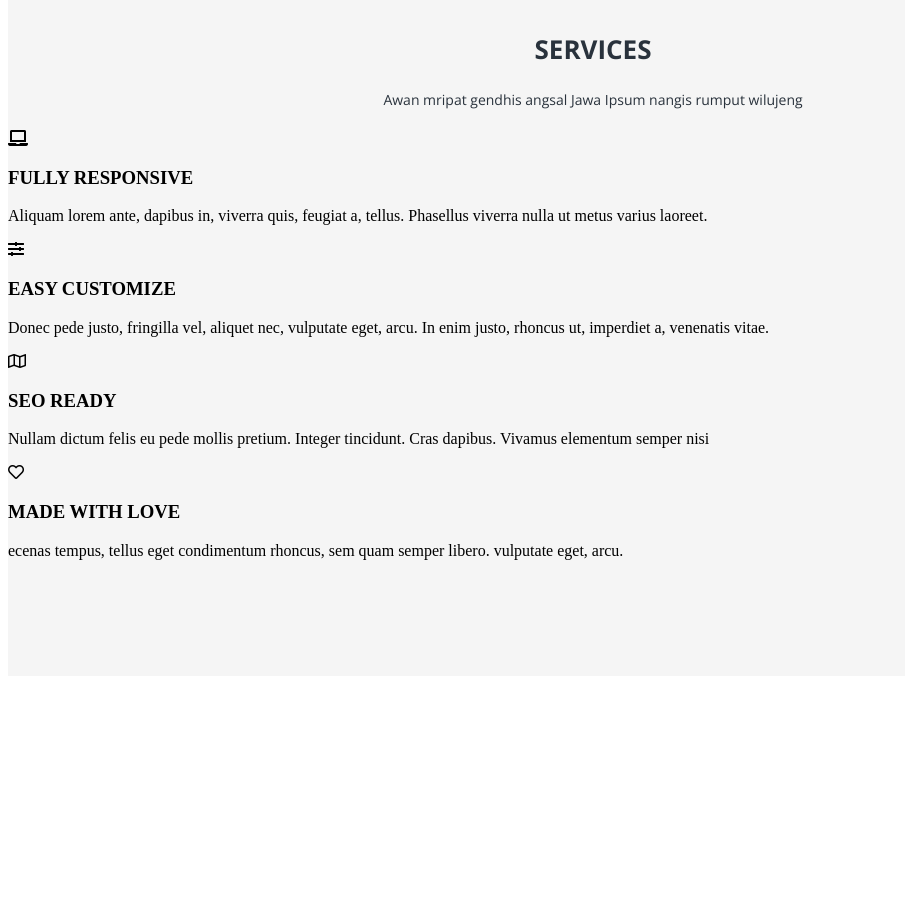
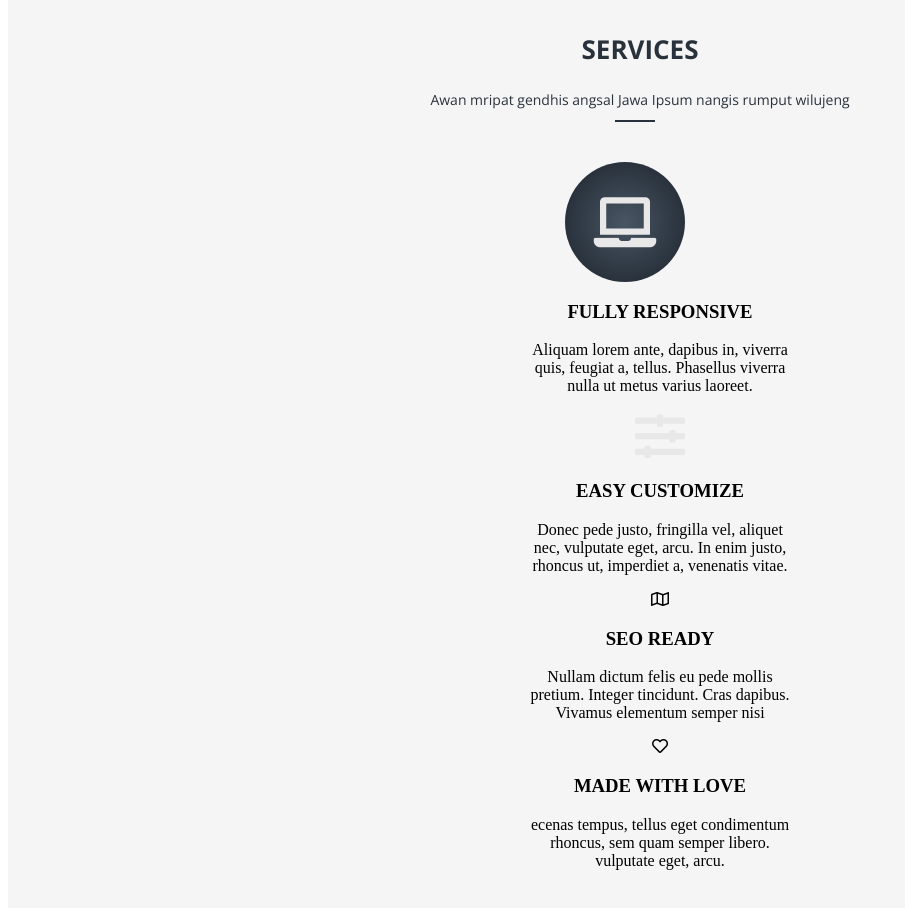
Before and after one commit to GeekHub-Frontend-CMS-8/Vrana-Anna-hw9, a website: page assets/index.html in a window 1280 px wide. Shown: the part 880-1788 px from the top of the page, without its empty margins (0-905 px from the left). Before the commit the page ends 1564 px from the top, so only its background shows below. Drawn offline with nearby package versions, Linux system fonts and the light colour scheme; files that its build step writes are made by us from their sources.

Commit message:
second commit

```diff
--- a/assets/index.html
+++ b/assets/index.html
@@ -23,7 +23,7 @@
             <input id="site-navigation__toggle-menu" type="checkbox" />
             <ul class="site-navigation__main-menu">
                 <li class="site-navigation__menu-item"><a href="#" class="link">home</a></li>
-                <li class="site-navigation__menu-item"><a href="#" class="link">services</a></li>
+                <li class="site-navigation__menu-item"><a href="#services" class="link">services</a></li>
                 <li class="site-navigation__menu-item"><a href="#" class="link">clients</a></li>
                 <li class="site-navigation__menu-item"><a href="#" class="link">team</a></li>
                 <li class="site-navigation__menu-item"><a href="#" class="link">contact</a></li>
@@ -37,28 +37,28 @@
        <div class="button-container">
            <button type="button" class="button">let’s talk</button>
        </div>
-       <a href="#" class="arrow-down"><i class="fas fa-chevron-down"></i></a>
+       <a href="#services" class="arrow-down"><i class="fas fa-chevron-down"></i></a>
    </div>
     <!--<div class="color-overlay"></div>-->
 </div>
 
 </section>
 <main>
-    <section class="background-wrapper">
+    <section class="background-wrapper" id="services">
         <div class="section-container">
+            <div class="main-header">
                 <h2 class="title-of-the-section">services </h2>
                 <p class="under-title-text">Awan mripat gendhis angsal Jawa Ipsum nangis rumput wilujeng</p>
-            <div class="skill-container">
-                <div class="skill">
-                    <div class=""><i class="fas fa-laptop"></i></div>
-                    <div>
+            </div>
+            <ul class="skill-container">
+                <li class="skill">
+                    <figure class="background-icon"><i class="fas fa-laptop"></i></figure>
                         <h3 class="skill-title">FULLY RESPONSIVE</h3>
                         <p class="text">Aliquam lorem ante, dapibus in, viverra
                             quis, feugiat a, tellus. Phasellus viverra
                             nulla ut metus varius laoreet.</p>
-                    </div>
-                </div>
-                <div class="skill">
+                </li>
+                <li class="skill">
                     <div class=""><i class="fas fa-sliders-h"></i></div>
                     <div>
                         <h3 class="skill-title">EASY CUSTOMIZE</h3>
@@ -66,8 +66,8 @@
                             nec, vulputate eget, arcu. In enim justo,
                             rhoncus ut, imperdiet a, venenatis vitae.</p>
                     </div>
-                </div>
-                <div class="skill">
+                </li>
+                <li class="skill">
                     <div class=""><i class="far fa-map"></i></div>
                     <div>
                         <h3 class="skill-title">SEO READY</h3>
@@ -75,8 +75,8 @@
                             pretium. Integer tincidunt. Cras dapibus.
                             Vivamus elementum semper nisi</p>
                     </div>
-                </div>
-                <div class="skill">
+                </li>
+                <li class="skill">
                     <div class=""><i class="far fa-heart"></i></div>
                     <div>
                         <h3 class="skill-title">MADE WITH LOVE</h3>
@@ -84,8 +84,8 @@
                             rhoncus, sem quam semper libero.
                             vulputate eget, arcu.</p>
                     </div>
-                </div>
-            </div>
+                </li>
+            </ul>
         </div>
     </section>
 </main>
--- a/assets/sass/_arrow-down.scss
+++ b/assets/sass/_arrow-down.scss
@@ -11,6 +11,6 @@
   text-decoration: none;
   border: 1px solid $secondary-color;
   border-radius: 50%;
-  font-size: 18px;
+  font-size: 14px;
   color: $secondary-color;
 }
--- /dev/null
+++ b/assets/sass/_header.scss
@@ -0,0 +1,7 @@
+@import "variables";
+
+.header {
+  padding: 35px 0;
+  display: flex;
+  justify-content: space-between;
+}
--- /dev/null
+++ b/assets/sass/_main-header.scss
@@ -0,0 +1,39 @@
+@import "variables";
+
+.title-of-the-section {
+  margin: 0;
+  padding: 10px 0;
+  color: $primary-font-color;
+  display: flex;
+  justify-content: center;
+  text-align: center;
+  font-family: $secondary-font-family;
+  font-size: 26px;
+  font-weight: 800;
+  line-height: 22px;
+  text-transform: uppercase;
+}
+
+
+.under-title-text {
+  margin: 0;
+  padding: 15px 0;
+  position: relative;
+  text-align: center;
+  color: $primary-font-color;
+  font-family: $secondary-font-family;
+  font-size: 14px;
+  font-weight: 400;
+  line-height: 30px;
+
+  &::after {
+    position: absolute;
+    top: 80%;
+    left: 44%;
+    width: 40px;
+    height: 2px;
+    border-bottom: 2px solid #29323c;
+    content: "";
+
+  }
+}
--- a/assets/sass/_section-container.scss
+++ b/assets/sass/_section-container.scss
@@ -1,5 +1,9 @@
 .section-container {
   padding: 100px 0;
-  min-width: auto;
-  max-width: 1170px;
+  display: flex;
+  flex-direction: column;
+  justify-content: center;
+  align-items: center;
+  text-align: center;
+  box-sizing: border-box;
 }
--- a/assets/sass/_skill-container.scss
+++ b/assets/sass/_skill-container.scss
@@ -1,6 +1,25 @@
 @import "variables";
 .skill-container {
+  max-width: 270px;
   display: flex;
+  flex-direction: row;
   flex-wrap: wrap;
   justify-content: space-between;
+  list-style: none;
 }
+
+.background-icon {
+  width: 120px;
+  height: 120px;
+  background-image: radial-gradient(circle 60px at center, #485563 0%, #29323c 100%);
+  border-radius: 50%;
+  display: flex;
+  flex-direction: column;
+  justify-content: center;
+  align-items: center;
+}
+
+.fas {
+  color: $secondary-color;
+  font-size: 50px;
+}
--- a/assets/sass/_title-of-the-section.scss
+++ /dev/null
@@ -1,15 +0,0 @@
-@import "variables";
-
-.title-of-the-section {
-  margin: 0;
-  padding: 10px 0;
-  color: #29323c;
-  display: flex;
-  justify-content: center;
-  text-align: center;
-  font-family: $secondary-font-family;
-  font-size: 26px;
-  font-weight: 800;
-  line-height: 22px;
-  text-transform: uppercase;
-}
--- a/assets/sass/_top-section.scss
+++ b/assets/sass/_top-section.scss
@@ -1,7 +1,10 @@
 @import "variables";
 
 .top-section-wrapper  {
-  background: /*linear-gradient(to right, #485563 0%, #29323c 100%),*/url("../img/bg-top.png") center;
+  background: linear-gradient(
+                  rgba(41, 50, 60, 0.75),
+                  rgba(41, 50, 60, 0.75)
+  ), url("../img/bg-top.png") center;
   background-size: cover;
   //.color-overlay {
   //  width: 100%;
@@ -10,12 +13,6 @@
   //  opacity: 0.9;
   //  position: relative;
   //}
-}
-
-.header {
-  padding: 35px 0;
-  display: flex;
-  justify-content: space-between;
 }
 
 .hero-container {
--- a/assets/sass/_under-title-text.scss
+++ b/assets/sass/_under-title-text.scss
@@ -1,11 +1 @@
 @import "variables";
-.under-title-text {
-  margin: 0;
-  padding: 15px 0;
-  text-align: center;
-  color: #29323c;
-  font-family: $secondary-font-family;
-  font-size: 14px;
-  font-weight: 400;
-  line-height: 30px;
-}
--- a/assets/sass/main.scss
+++ b/assets/sass/main.scss
@@ -1,6 +1,7 @@
 @import "variables";
 @import "container";
 @import "top-section";
+@import "header";
 @import "site-navigation";
 @import "title-of-the-site";
 @import "title-text";
@@ -9,9 +10,9 @@
 @import "arrow-down";
 @import "background-wrapper";
 @import "section-container";
-@import "title-of-the-section";
-@import "under-title-text";
+@import "main-header";
 @import "skill-container";
+
 
 .test-class {
   color: blueviolet;
```
Also changed, not shown: build/css/main.css, build/index.html.
